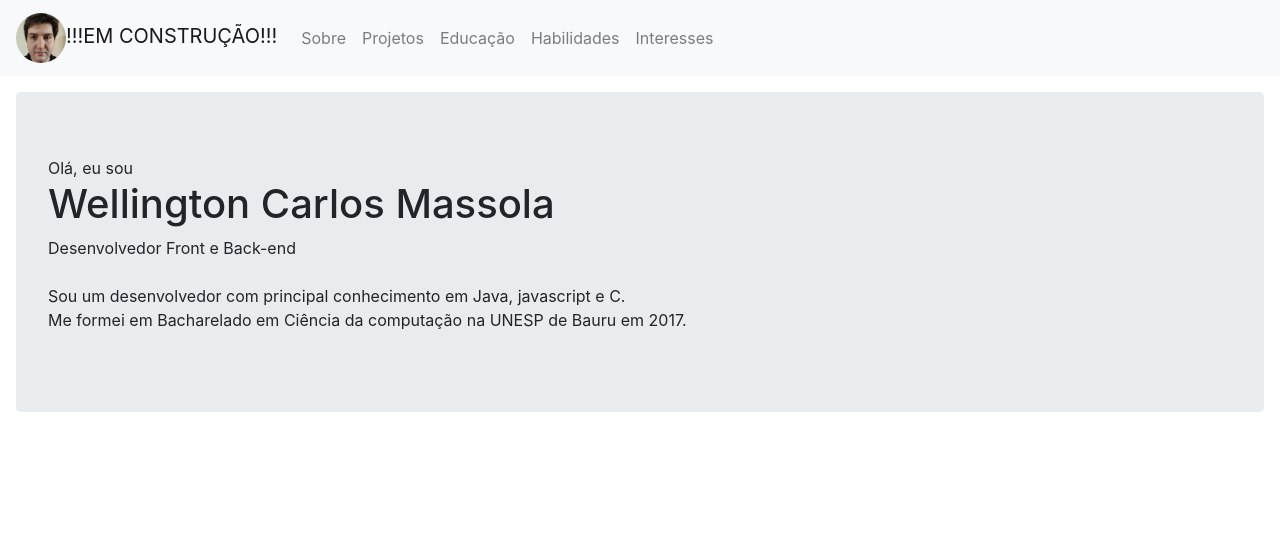
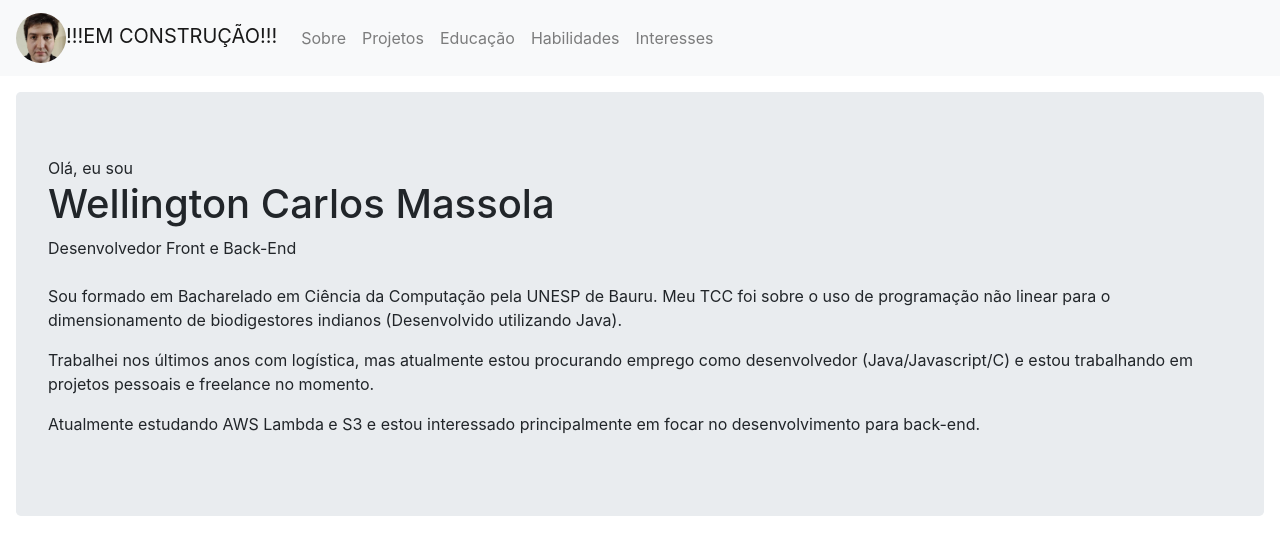
Before and after one commit to WELL1NGTON/well1ngton.github.io, a React (Create React App) app: page / in a window 1280 px wide. Shown: the top 554 px of the page. Built offline with nearby package versions, Linux system fonts and the light colour scheme.

Commit message:
About page updated

```diff
--- a/src/pages/About/index.tsx
+++ b/src/pages/About/index.tsx
@@ -1,6 +1,5 @@
 import React from 'react';
 import Jumbotron from 'react-bootstrap/Jumbotron';
-import { Gmail, Microsoftoutlook, Whatsapp, Telegram } from '@icons-pack/react-simple-icons';
 
 const About: React.FC = () => {
   return (
@@ -8,14 +7,18 @@ const About: React.FC = () => {
       <Jumbotron className="m-3">
         Olá, eu sou
         <h1>Wellington Carlos Massola</h1>
-        Desenvolvedor Front e Back-end
+        Desenvolvedor Front e Back-End
         <br />
         <br />
         <p>
-          Sou um desenvolvedor com principal conhecimento em Java, javascript e C.
-          <br />
-          Me formei em Bacharelado em Ciência da computação na UNESP de Bauru em 2017.
+          Sou formado em Bacharelado em Ciência da Computação pela UNESP de Bauru. Meu TCC foi sobre o uso de programação não linear para o dimensionamento de
+          biodigestores indianos (Desenvolvido utilizando Java).
         </p>
+        <p>
+          Trabalhei nos últimos anos com logística, mas atualmente estou procurando emprego como desenvolvedor (Java/Javascript/C) e estou trabalhando em
+          projetos pessoais e freelance no momento.
+        </p>
+        <p>Atualmente estudando AWS Lambda e S3 e estou interessado principalmente em focar no desenvolvimento para back-end.</p>
       </Jumbotron>
     </>
   );
```
